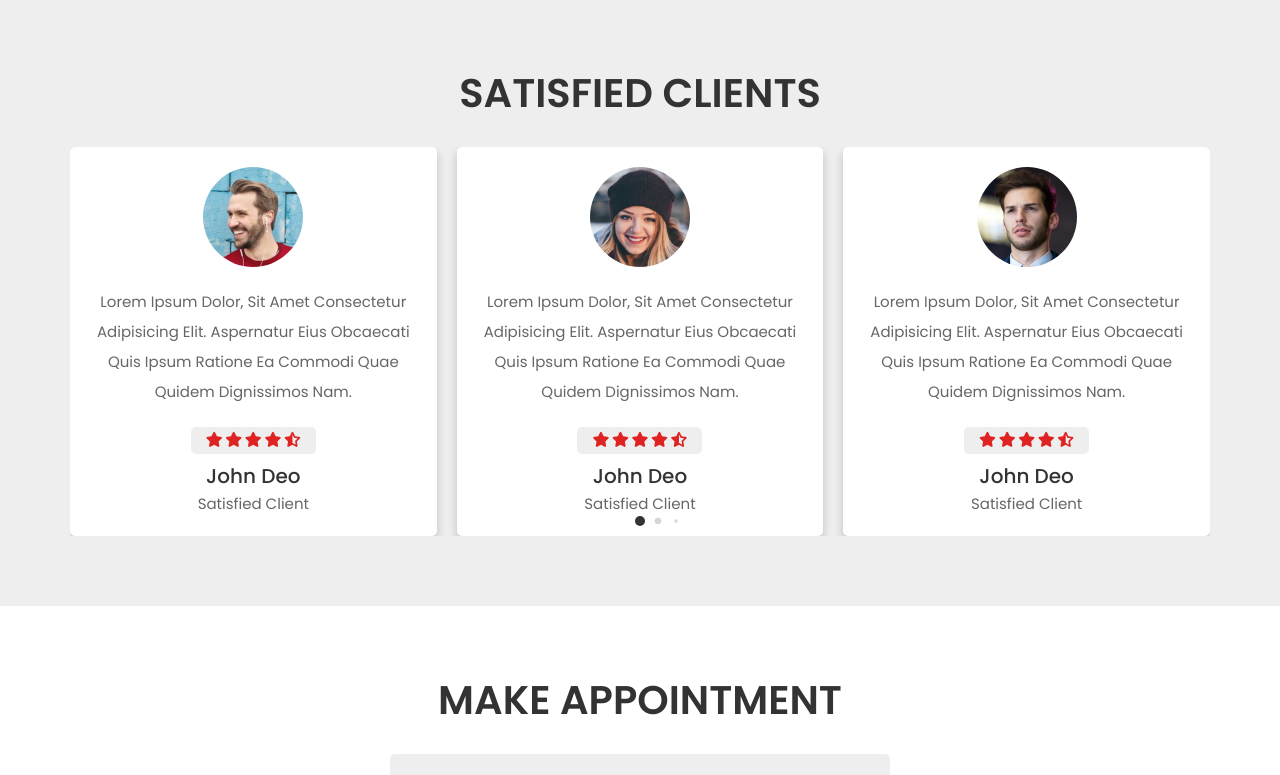
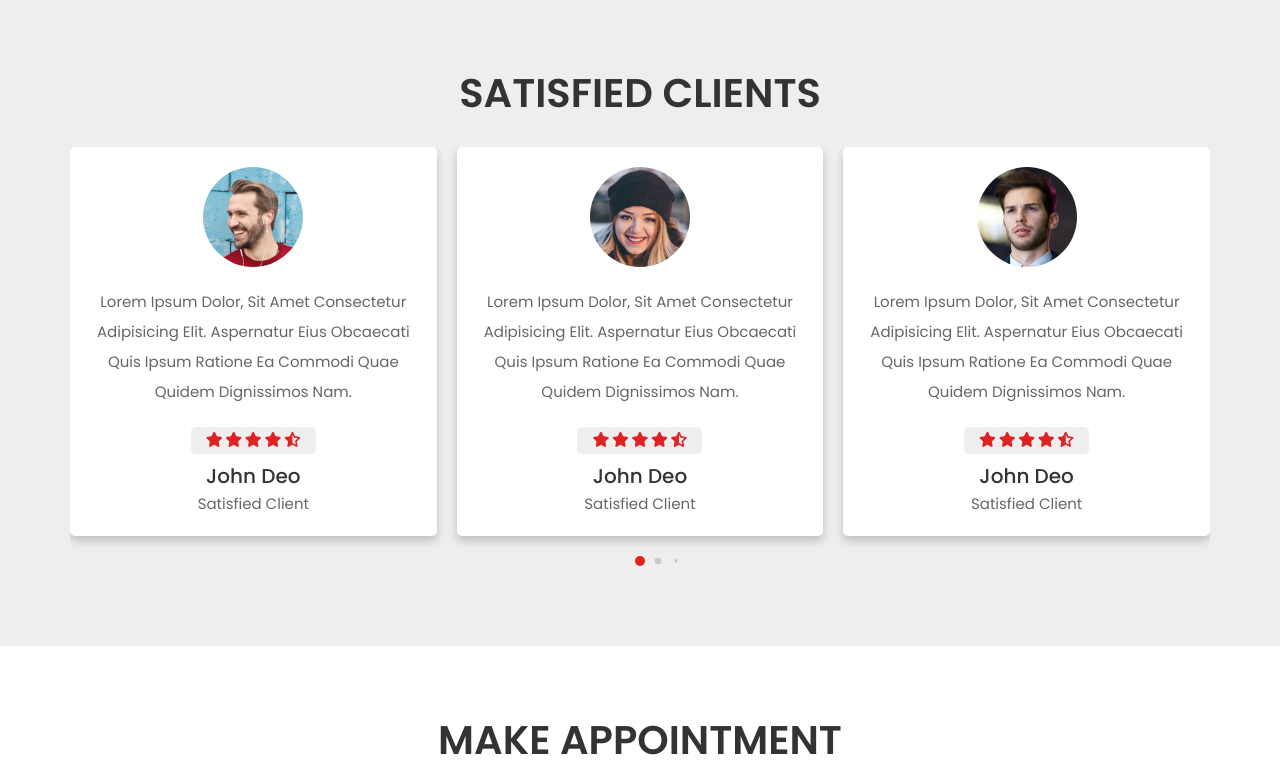
Before and after one commit to Greemi1/Oculist-Website, a PHP site: page / in a window 1280 px wide. Shown: the part 3180-3955 px from the top of the page. Run offline with PHP 8.4, Linux system fonts and the light colour scheme.

Commit message:
pagination bullets working propaply

```diff
--- a/script.js
+++ b/script.js
@@ -23,7 +23,7 @@ var swiper = new Swiper(".reviews-slider", {
     grabCursor: true,
     spaceBetween: 20,
     autoplay: {
-      delay: 3500,
+      delay: 5500,
       disableOnInteraction: false,
     },
     pagination: {
--- a/style.css
+++ b/style.css
@@ -239,6 +239,7 @@ section {
     display: grid;
     grid-template-columns: repeat(auto-fit, minmax(30rem, 1fr));
     gap: 2rem;
+    padding-bottom: 4rem;
 }
 
 .reviews .box-container .box {
@@ -290,6 +291,10 @@ section {
     height: 1rem;
     width: 1rem;
     background-color: var(--black);
+}
+
+.reviews .swiper-pagination-bullet-active {
+    background-color: var(--red);
 }
 
 .contact form {
```
